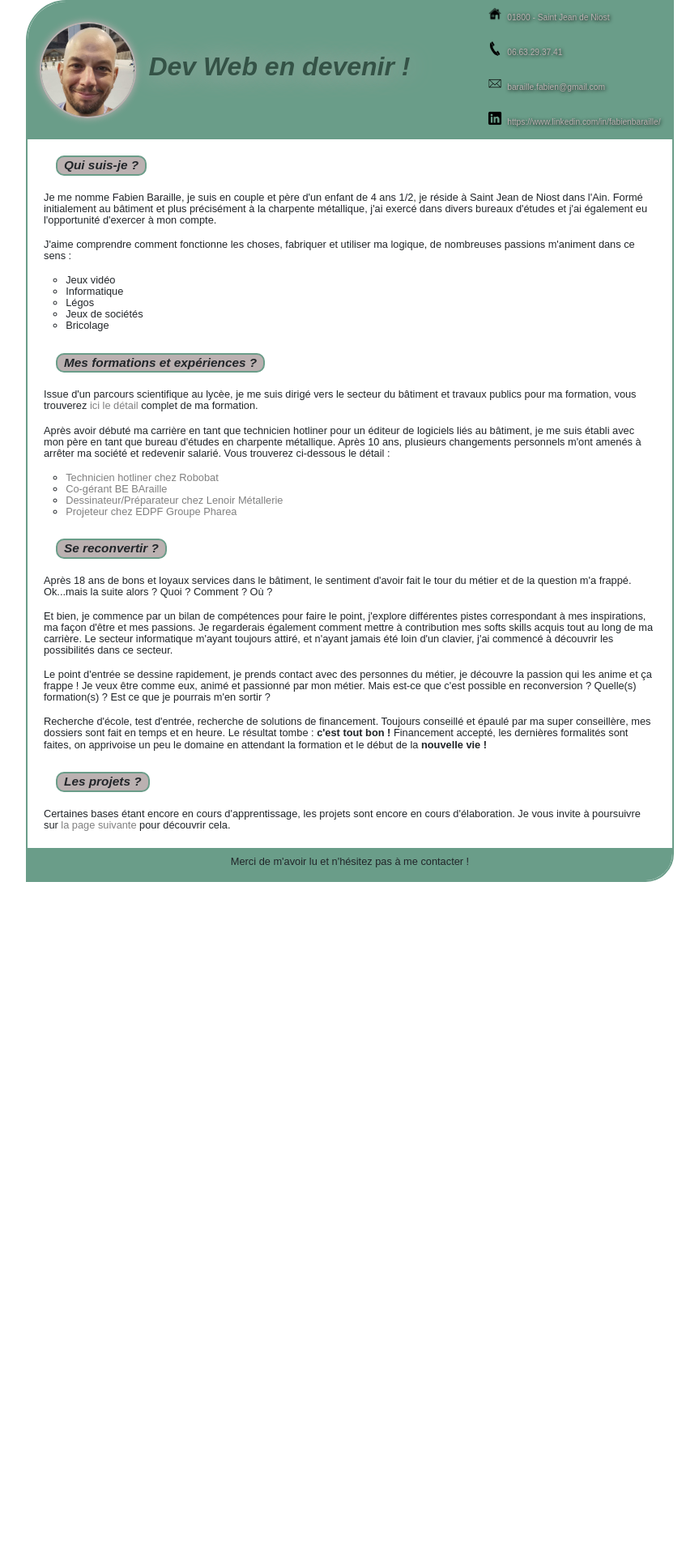
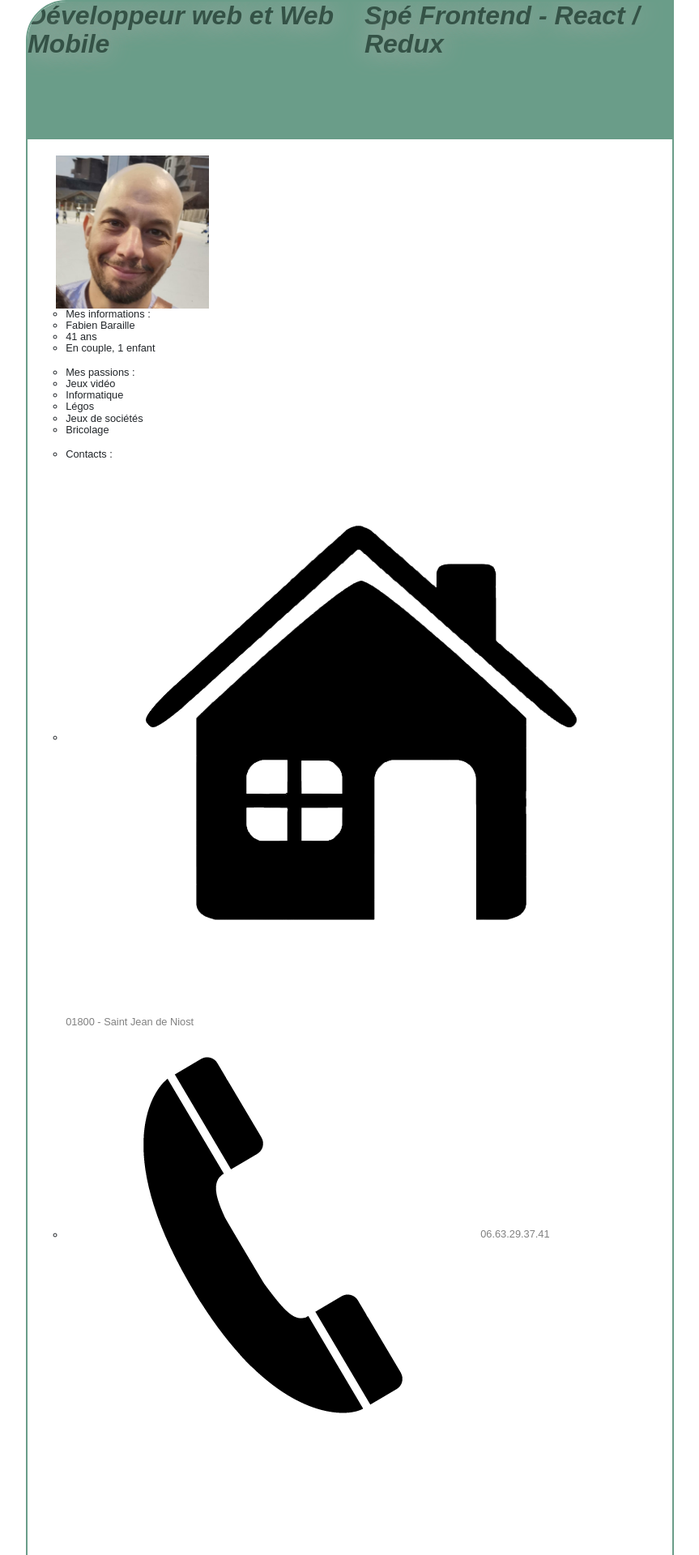
Before and after one commit to FabienBaraille/FabienBaraille.github.io, a PHP site: page / in a window 1280 px wide. Shown: the top 1920 px of the page at 81% size, without its empty margins (208-1071 px from the left). Before the commit the page ends 1089 px from the top, so only its background shows below. Run offline with PHP 8.4, Linux system fonts and the light colour scheme.

Commit message:
en cours

```diff
--- a/CSS/style.css
+++ b/CSS/style.css
@@ -10,7 +10,7 @@
     flex-direction: column;
     margin-bottom: 15px;
 }
-.identity {
+/* .identity {
     max-width: 20%;
     height: auto;
     border: 2px solid #BBB1B1;
@@ -18,7 +18,7 @@
     border-radius: 50%;
     margin: 15px;
     rotate: -7deg;
-}
+} */
 h1 {
     color: #345246;
     font-style: italic;
--- a/index.html
+++ b/index.html
@@ -14,28 +14,36 @@
 <body>
     <main class="central_page">
         <header>
-            <div>
+            <h1>Développeur web et Web Mobile</h1>
+            <h1>Spé Frontend - React / Redux</h1>
+        </header>
+        <section>
+            <div class="identy-card">
                 <img class="identity" src="./images/profil.jpg" alt="Photo FabienB">
-                <h1>Dev Web en devenir !</h1>
+                <ul class="ident">
+                    <li class="li-title">Mes informations :</li>
+                    <li>Fabien Baraille</li>
+                    <li>41 ans</li>
+                    <li>En couple, 1 enfant</li>
+                </ul>
             </div>
-            <div class="contact">
-                <p><img src="./images/home-icon.png" alt="home"><a href="https://goo.gl/maps/szX2T9X6C7AGfyHG9" target="_blank">01800 - Saint Jean de Niost</a></p>
-                <p><img src="./images/phone-icon.png" alt="tel"><a href="tel:+33663293741">06.63.29.37.41</a></p>
-                <p><img src="./images/mail-icon.png" alt="mail"><a href="mailto:baraille.fabien@gmail.com">baraille.fabien@gmail.com</a></p>
-                <p><img src="./images/linkedin-icon.png" alt="linkedIn"><a href="https://www.linkedin.com/in/fabienbaraille/" target="_blank">https://www.linkedin.com/in/fabienbaraille/</a></p>
+            <div class="identy-card">
+                <ul class="passions">
+                    <li class="li-title">Mes passions :</li>
+                    <li>Jeux vidéo</li>
+                    <li>Informatique</li>
+                    <li>Légos</li>
+                    <li>Jeux de sociétés</li>
+                    <li>Bricolage</li>
+                </ul>
+                <ul class="contacts">
+                    <li class="li-title">Contacts :</li>
+                    <li><img src="./images/home-icon.png" alt="home"><a href="https://goo.gl/maps/szX2T9X6C7AGfyHG9" target="_blank">01800 - Saint Jean de Niost</a></li>
+                    <li><img src="./images/phone-icon.png" alt="tel"><a href="tel:+33663293741">06.63.29.37.41</a></li>
+                    <li><img src="./images/mail-icon.png" alt="mail"><a href="mailto:baraille.fabien@gmail.com">baraille.fabien@gmail.com</a></li>
+                    <li><img src="./images/linkedin-icon.png" alt="linkedIn"><a href="https://www.linkedin.com/in/fabienbaraille/" target="_blank">https://www.linkedin.com/in/fabienbaraille/</a></li>
+                </ul>
             </div>
-        </header>
-        <section >
-            <h2>Qui suis-je ?</h2>
-            <p>Je me nomme Fabien Baraille, je suis en couple et père d'un enfant de 4 ans 1/2, je réside à Saint Jean de Niost dans l'Ain. Formé initialement au bâtiment et plus précisément à la charpente métallique, j'ai exercé dans divers bureaux d'études et j'ai également eu l'opportunité d'exercer à mon compte.</p>
-            <p>J'aime comprendre comment fonctionne les choses, fabriquer et utiliser ma logique, de nombreuses passions m'animent dans ce sens :</p>
-            <ul>
-                <li>Jeux vidéo</li>
-                <li>Informatique</li>
-                <li>Légos</li>
-                <li>Jeux de sociétés</li>
-                <li>Bricolage</li>
-            </ul>
         </section>
         <section>
             <h2>Mes formations et expériences ?</h2>
```
Also changed, not shown: test/index.html (added, +22 -0 lines), test/style.css (added, +61 -0 lines).
